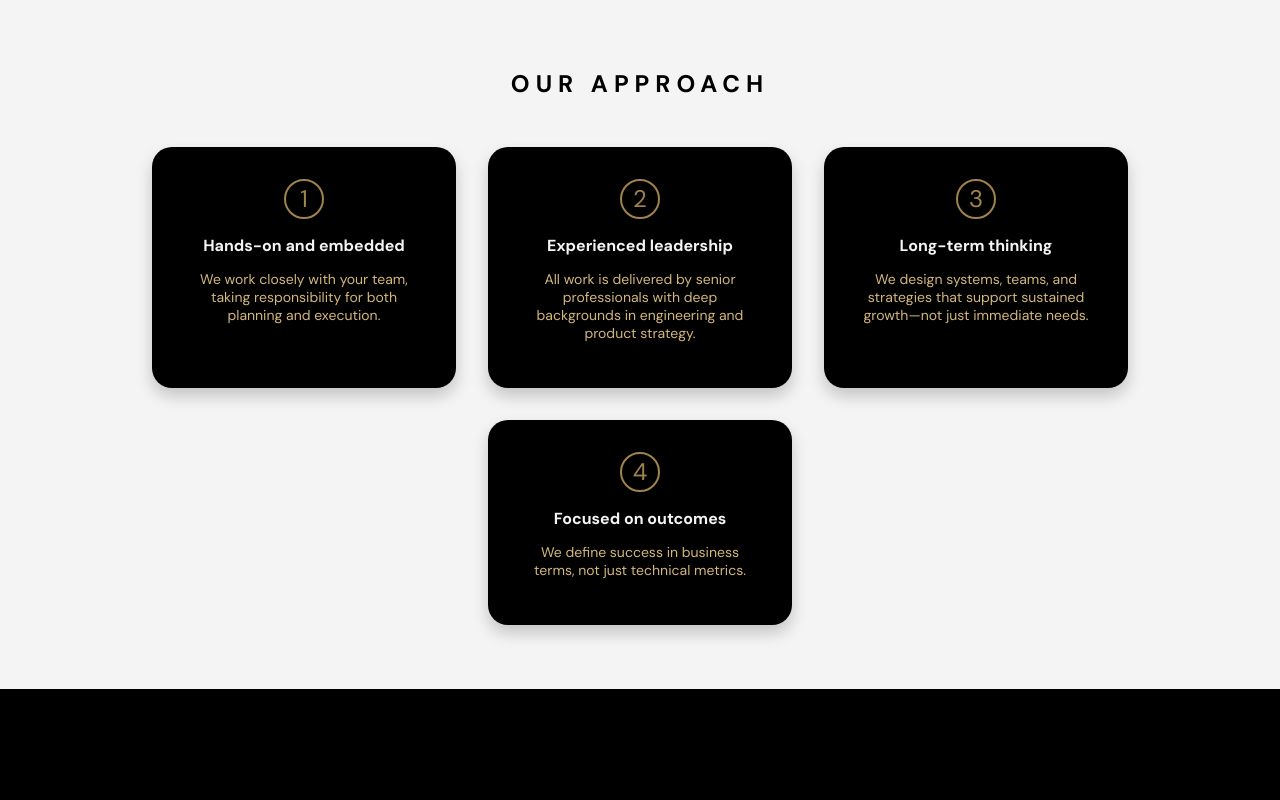
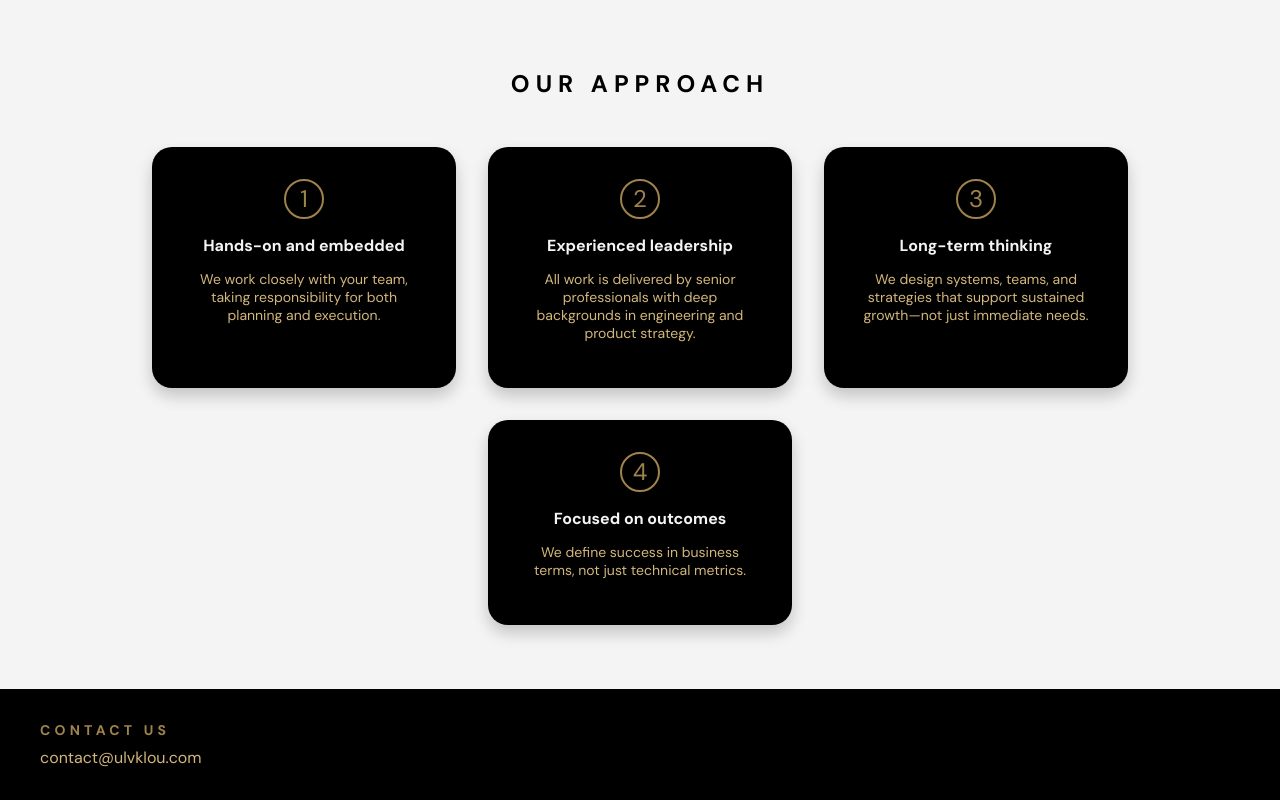
Before and after one commit to apexsolutions-se/uolkvlu, a plain HTML site: page index.html in a window 1280 px wide. Shown: the part 1937-2737 px from the top of the page. Before the commit the page ends 2626 px from the top, so only its background shows below. Drawn offline with Linux system fonts and the light colour scheme.

Commit message:
Update index.html

```diff
--- a/index.html
+++ b/index.html
@@ -109,6 +109,14 @@
   </div>
 </section>
 
+  <footer class="footer">
+  <div class="footer-content">
+    <h3>Contact Us</h3>
+    <p>contact@ulvklou.com</p>
+  </div>
+</footer>
+
+
 
 
 </body>
```
